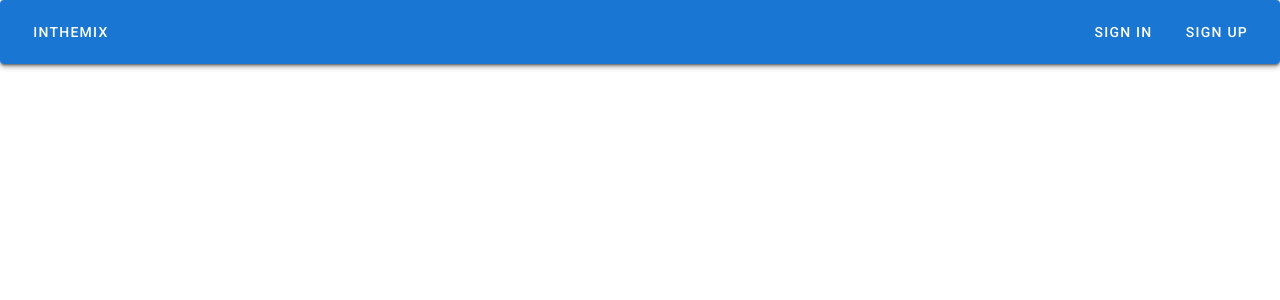
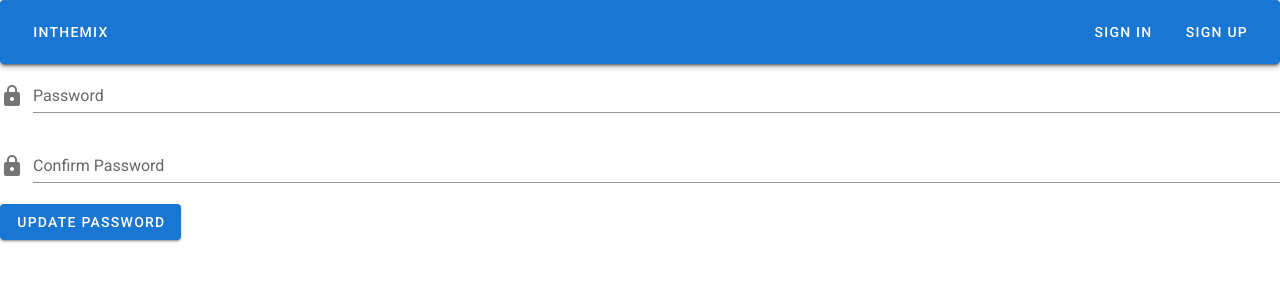
Before and after one commit to Tyrese-FullStackGenius/Social-Media_MEVN, a Vue app in the folder client/: page /updatepassword/user/1/token/1 in a window 1280 px wide. Shown: the top 300 px of the page. Built offline with nearby package versions, Linux system fonts and the light colour scheme.

Commit message:
fixed password reset

```diff
--- a/client/src/components/Auth/PasswordReset.vue
+++ b/client/src/components/Auth/PasswordReset.vue
@@ -31,6 +31,7 @@ export default {
             console.log('Resetting password....');
              this.message = '';
             const passwordReset = (await this.$store.dispatch('resetActionPasswordAction', {email: this.email})).data;
+            console.log(`Password Reset Resp: ${passwordReset}`);
             if(!passwordReset){
                 this.message = "An error occured while trying to reset the password please try again";
             }
--- a/client/src/components/Auth/UpdatePassword.vue
+++ b/client/src/components/Auth/UpdatePassword.vue
@@ -1,8 +1,8 @@
 <template>
-     <v-form @submit.prevent="sendCredentials">
+     <v-form @submit.prevent="updatePassWord">
                   <v-text-field id="password" prepend-icon="lock" name="password" label="Password" type="password" v-model="password" ></v-text-field>
                    <v-text-field id="confirm-password" prepend-icon="lock" name="confirm-password" label="Confirm Password" type="password" v-model="confirm_password" ></v-text-field>
-                  <v-btn color="primary" @click="sendCredentials">Update Password</v-btn>
+                  <v-btn color="primary" @click="updatePassWord">Update Password</v-btn>
     </v-form>
 </template>
 <script>
@@ -20,8 +20,8 @@ export default {
              if(this.password !== this.confirm_password){
                  return this.message = 'Passwords do not match';
              }
-
-             this.$store.dispatch('updatePasswordAction', {password:  this.password});
+            console.log(`UserId ${this.$route.params.userId}`)
+             this.$store.dispatch('updatePasswordAction', {userId: this.$route.params.userId, password:  this.password});
          }
      },
      computed: {
--- a/client/src/router/routes.js
+++ b/client/src/router/routes.js
@@ -33,7 +33,7 @@ const routes = [
 
     },
     {
-        path: '/updatepassworduser/user/:userId/token/:token',
+        path: '/updatepassword/user/:userId/token/:token',
         name: 'update-password',
         component: UpdatePassword,
 
--- a/client/src/services/AuthenticationService.js
+++ b/client/src/services/AuthenticationService.js
@@ -14,7 +14,7 @@ export default {
     return Api.post('/auth/password/reset', email);
   },
   updatePassword(data){
-    return Api.post(`/auth/update/password`, data);
+    return Api.post(`/auth/password/update`, data);
   }
 
 }
```
Also changed, not shown: 2 other files (tests, documents, lock files or other folders).
